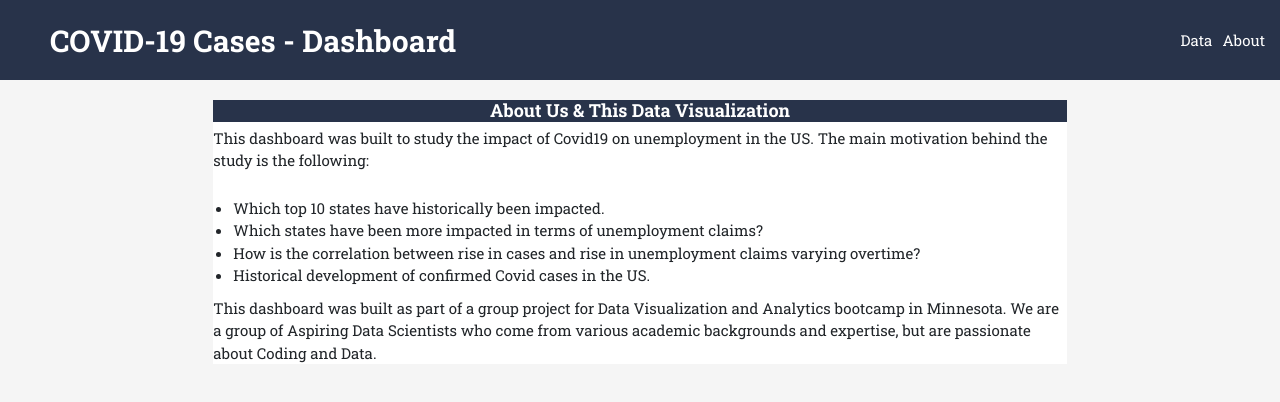
After one commit to zhuoranzhang-ryan/Covid-19_impact, a Flask app: template templates/about.html in a window 1280 px wide. The commit adds this page. Shown: the top 402 px of the page. Run offline with Flask 2, Linux system fonts and the light colour scheme; the template is opened without the code that fills it, so the values that code supplies are empty; some libraries are stand-ins or nearby versions.

Commit message:
Adding about page

```diff
--- a/static/css/style.css
+++ b/static/css/style.css
@@ -112,10 +151,10 @@ h4 {
 }
 
 /* CSS for comments  */
-#footnotes-container {
+#about-container {
   margin-top: 2rem;
   background-color: white !important;
-  padding: 0rem 0rem 0rem 2rem;
+  padding: 0;
 }
 
 p {
@@ -126,4 +165,5 @@ p {
 ul {
   font-size: 15px;
   font-family: "Roboto Slab", serif;
+  padding-left: 2rem;
 }
--- /dev/null
+++ b/templates/about.html
@@ -0,0 +1,70 @@
+<!DOCTYPE html>
+<html lang="en">
+  <head>
+    <meta charset="UTF-8" />
+    <meta name="viewport" content="width=device-width, initial-scale=1.0" />
+    <title>COVID-19 Dashboard</title>
+    <link
+      rel="stylesheet"
+      href="https://stackpath.bootstrapcdn.com/bootstrap/4.3.1/css/bootstrap.min.css"
+      integrity="sha384-ggOyR0iXCbMQv3Xipma34MD+dH/1fQ784/j6cY/iJTQUOhcWr7x9JvoRxT2MZw1T"
+      crossorigin="anonymous"
+    />
+    <link rel="stylesheet" href="../static/css/style.css" />
+    <link
+      href="https://fonts.googleapis.com/css?family=Roboto+Slab:400,700&display=swap"
+      rel="stylesheet"
+    />
+  </head>
+
+  <body>
+    <!--Nav-bar starts here-->
+    <nav class="navbar navbar-expand-lg navbar-light bg-light narvar-text">
+        <a class="navbar-brand heading_text" href="index_ryan.html"><b>COVID-19 Cases - Dashboard</b></a>
+        <button class="navbar-toggler" type="button" data-toggle="collapse" data-target="#navbarNavDropdown"
+            aria-controls="navbarNavDropdown" aria-expanded="false" aria-label="Toggle navigation">
+            <span class="navbar-toggler-icon "></span>
+        </button>
+        <div class="collapse navbar-collapse nav-left" id="navbarNavDropdown">
+            <ul class="nav navbar-nav ml-auto">
+                <li class="nav-item active">
+                    <a class="nav-link" href="#">Data <span class="sr-only">(current)</span></a>
+                </li>
+                <li class="nav-item active">
+                    <a class="nav-link" href="about.html">About</a>
+                </li>
+
+    </nav>
+    <!--Nav-bar ends here-->
+
+    <!-- Column for paragraph  -->
+    <div class="container col-md-8" id="about-container">
+        <h4>About Us & This Data Visualization</h4>
+        <p>
+          This dashboard was built to study the impact of Covid19 on
+          unemployment in the US. The main motivation behind the study is the
+          following:
+        </p>
+        <br />
+        <ul>
+          <li>Which top 10 states have historically been impacted.</li>
+          <li>
+            Which states have been more impacted in terms of unemployment
+            claims?
+          </li>
+          <li>
+            How is the correlation between rise in cases and rise in
+            unemployment claims varying overtime?
+          </li>
+          <li>Historical development of confirmed Covid cases in the US.</li>
+        </ul>
+        <p>
+          This dashboard was built as part of a group project for Data
+          Visualization and Analytics bootcamp in Minnesota. We are a group of
+          Aspiring Data Scientists who come from various academic backgrounds
+          and expertise, but are passionate about Coding and Data.
+        </p>
+      </div>
+    </div>
+  </body>
+</html>
```
Also changed, not shown: other parts of static/css/style.css (+39 -0 lines), templates/index_ryan.html (+4 -7 lines).
